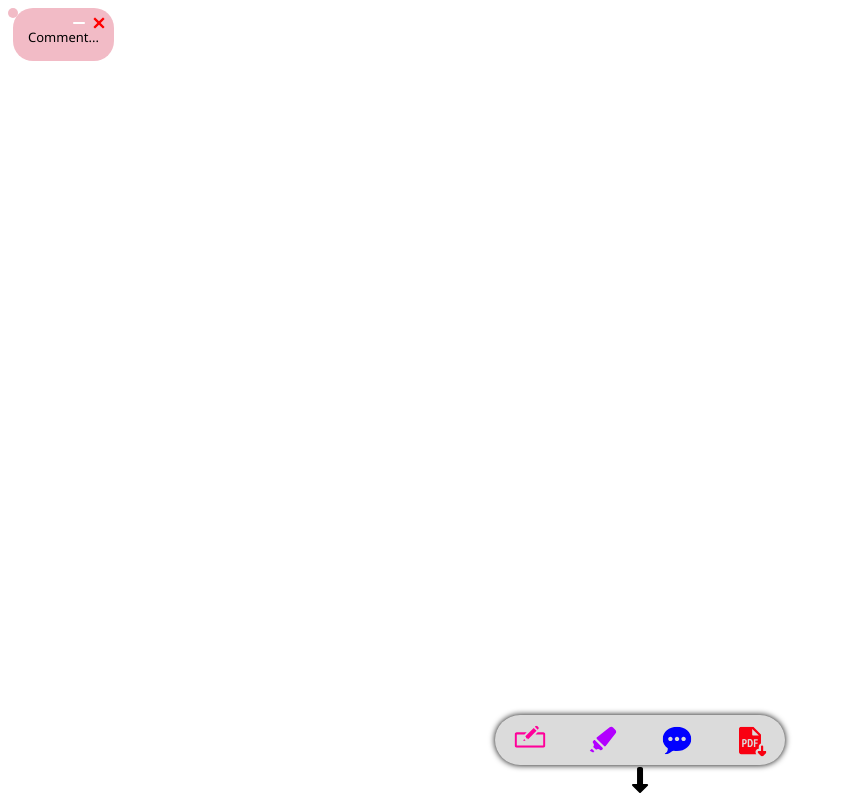
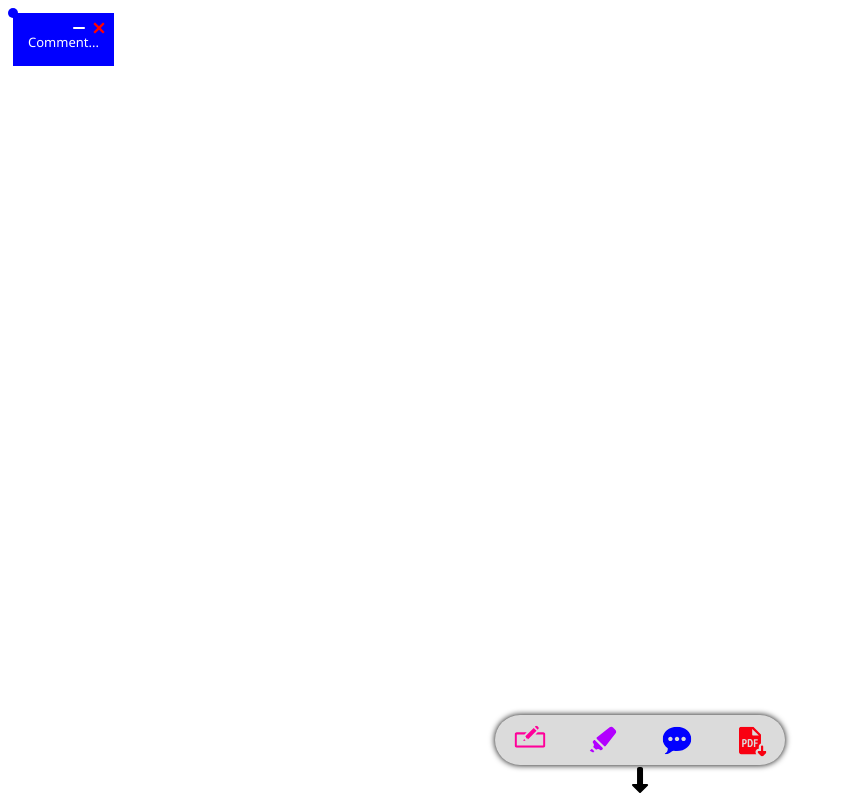
Before and after one commit to MatyilaSango/su-pgedit, a browser extension: page src/index.html in a window 1280 px wide. Shown: the whole page, without its empty margins (0-845 px from the left). Drawn offline with Linux system fonts and the light colour scheme.

Commit message:
chore: changed comment's background and text color

```diff
--- a/src/styles/styles.css
+++ b/src/styles/styles.css
@@ -95,19 +95,19 @@
     max-width: 10px;
     max-height: 10px;
     border-radius: 50%;
-    background-color: #F2BBC6;
+    background-color: #0100FF;
 }
 
 .su-pgedit-comment-wrapper__comment-box{
-    background-color: #F2BBC6;
+    background-color: #0100FF;
     padding: 15px;
     padding-top: 20px;
     color: white;
     font-family: 'Segoe UI', Tahoma, Geneva, Verdana, sans-serif;
     font-size: 13px;
-    border-radius: 20px;
     position: absolute;
     left: 5px;
+    top: 5px;
 }
 
 .su-pgedit-comment-wrapper__comment-box__minimize-max{
@@ -137,7 +137,9 @@
 }
 
 .su-pgedit-comment-wrapper__comment-box__comment-section{
-    color: black;
+    color: white;
+    outline: none;
+    border: none;
 }
 
 .su-pgedit-wrapper__show-hide{
```
